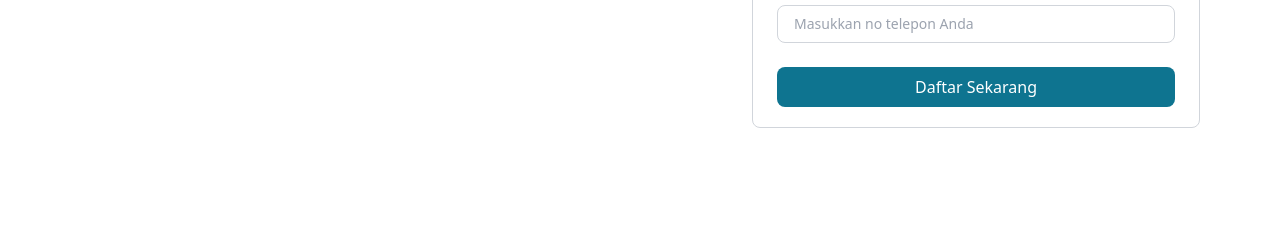
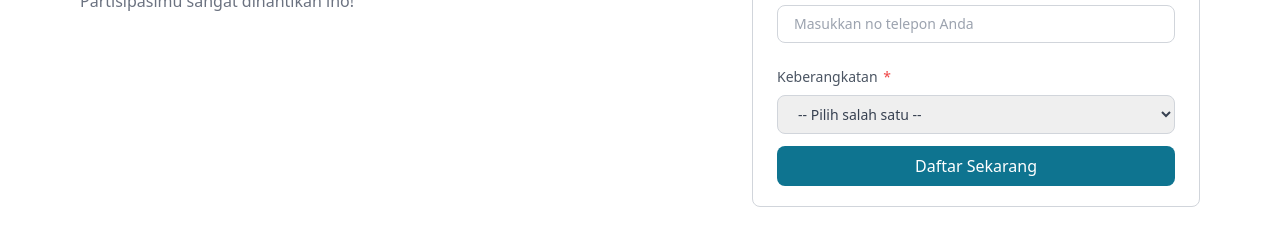
Before and after one commit to Fhsdmh/ijwil, a plain HTML site: page index.html in a window 1280 px wide. Shown: the part 494-740 px from the top of the page. Drawn offline with Linux system fonts and the light colour scheme.

Commit message:
tambah kolom keberangkatan

```diff
--- a/index.html
+++ b/index.html
@@ -114,6 +114,19 @@
                             placeholder="Masukkan no telepon Anda" onkeypress="return isNumberKey(event)"
                             autocomplete="off" required>
                     </div>
+                    <div class="mb-3">
+                        <label for="keberangkatan"
+                            class="block mb-2 text-sm text-gray-600 dark:text-white after:content-['*'] after:ml-0.5 after:text-red-500">
+                            Keberangkatan
+                        </label>
+                        <select name="keberangkatan" id="keberangkatan"
+                            class="block w-full px-4 py-2 text-sm text-gray-700 border border-gray-300 rounded-lg focus:ring-cyan-700 focus:outline-none focus:ring focus:ring-opacity-40 dark:bg-zinc-800 dark:border-zinc-800 dark:text-white"
+                            required>
+                            <option value="" disabled selected hidden>-- Pilih salah satu --</option>
+                            <option value="Sendiri">Sendiri</option>
+                            <option value="Rombongan">Rombongan</option>
+                        </select>
+                    </div>
                     <input type="hidden" name="sum" id="sum" value="1">
                     <button type="submit" id="btnSubmit"
                         class="w-full py-2 text-white transition duration-300 rounded-lg disabled:opacity-70 disabled:cursor-not-allowed bg-cyan-700 hover:bg-cyan-800">
```
